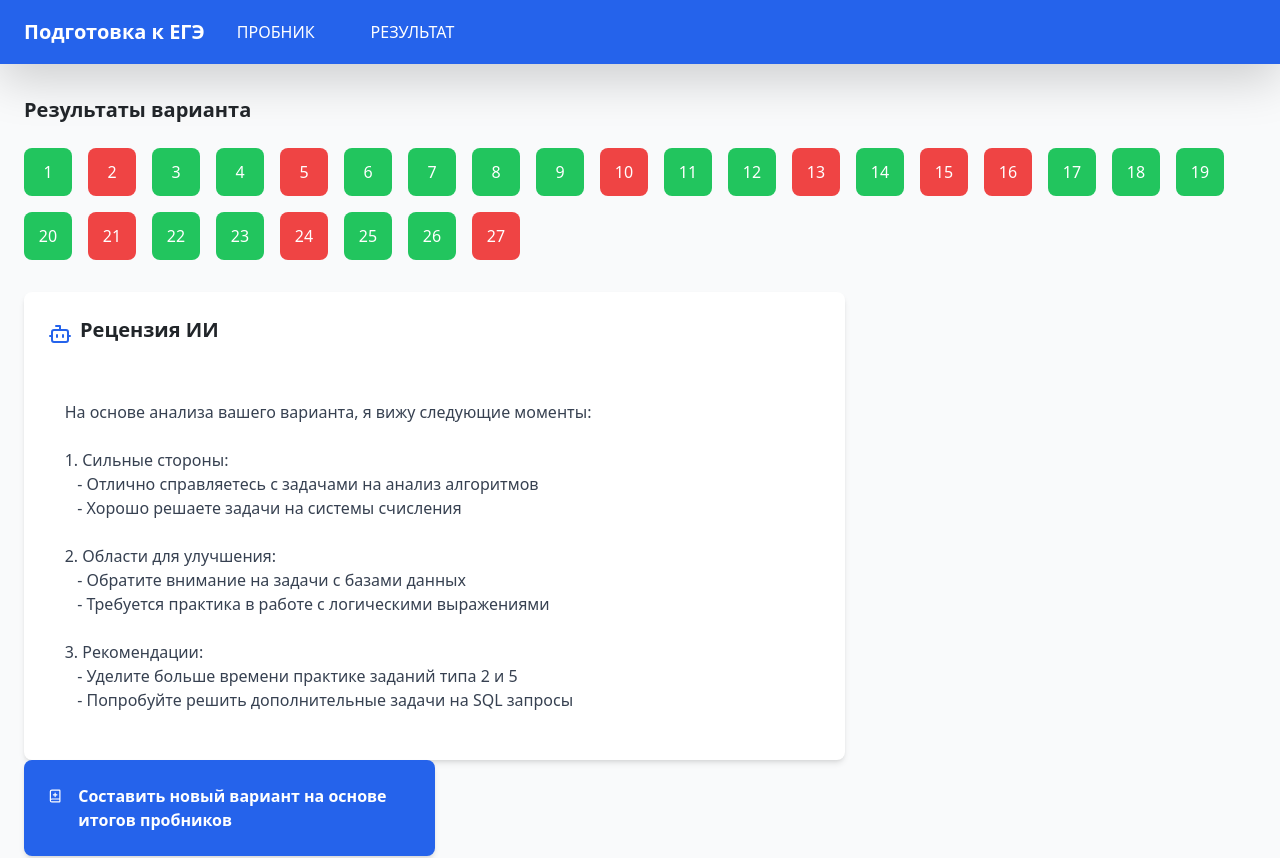
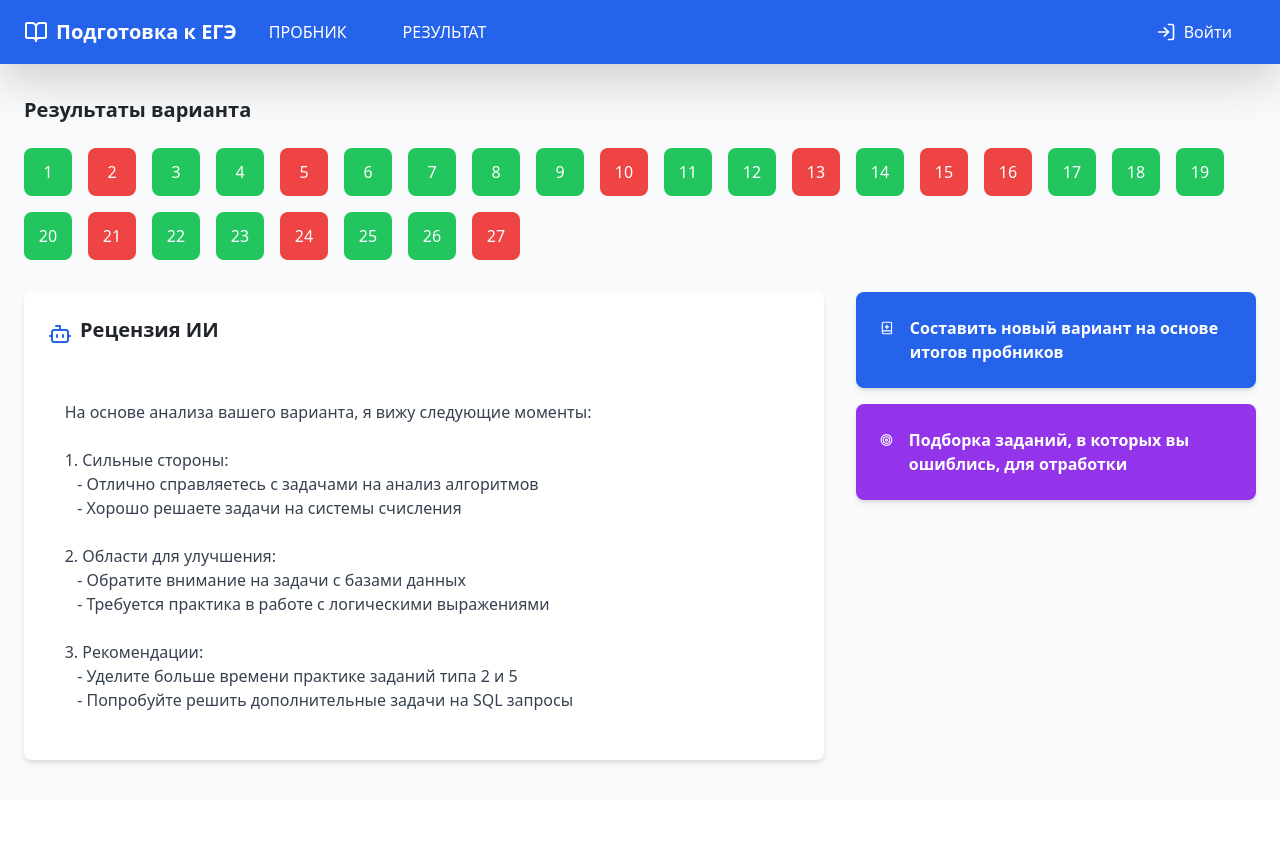
Before and after one commit to RoZaProject/education_aplication, a React (Vite) app: page /result in a window 1280 px wide. Shown: the top 858 px of the page. After the commit the page ends 800 px from the top, so only its background shows below. Built offline with nearby package versions, Linux system fonts and the light colour scheme.

Commit message:
Готова страница ResultsPage

```diff
--- a/src/pages/ResultsPage.jsx
+++ b/src/pages/ResultsPage.jsx
@@ -1,6 +1,6 @@
 import React from 'react';
-import { Link } from "react-router-dom";
-import { Bot, BookPlus, Target } from 'lucide-react';
+import { LogIn, BookOpen, Menu, BookPlus, Target, Bot } from 'lucide-react';
+import { Link } from "react-router-dom"
 
 function ResultsPage() {
   const mockResults = Array.from({ length: 27 }, (_, index) => ({
@@ -31,14 +31,33 @@ function ResultsPage() {
         <div className="max-w-7xl mx-auto px-4">
           <div className="flex justify-between h-16 items-center">
             <div className="flex items-center space-x-2">
+              <BookOpen className="h-6 w-6" />
               <span className="font-bold text-xl"><Link to="/" style={{color: "white", textDecoration:'none'}}> Подготовка к ЕГЭ </Link></span>
+
               <button className="hover:bg-blue-700 px-4 py-2 rounded-md flex items-center space-x-2">
+
                 <Link to="/home" style={{color: "white", textDecoration:'none'}}>ПРОБНИК</Link>
               </button>
+
               <button className="hover:bg-blue-700 px-4 py-2 rounded-md flex items-center space-x-2">
+
                 <Link to="/result" style={{color: "white", textDecoration:'none'}}>РЕЗУЛЬТАТ</Link>
               </button>
             </div>
+
+            <div className="hidden md:flex items-center space-x-4">
+              <button className="hover:bg-blue-700 px-4 py-2 rounded-md flex items-center space-x-2">
+                <LogIn className="h-5 w-5" />
+                <Link to="/auth" style={{color: "white", textDecoration:'none'}}>Войти</Link>
+              </button>
+            </div>
+
+            <button
+              className="md:hidden"
+              onClick={() => setShowMobileMenu(!showMobileMenu)}
+            >
+              <Menu className="h-6 w-6" />
+            </button>
           </div>
         </div>
       </nav>
@@ -61,6 +80,7 @@ function ResultsPage() {
           </div>
         </div>
 
+        <div className="flex flex-col md:flex-row gap-8">
           {/* AI Review */}
           <div className="md:w-2/3">
             <div className="bg-white rounded-lg shadow-md p-6">
@@ -88,6 +108,7 @@ function ResultsPage() {
           </div>
         </div>
       </div>
+    </div>
   );
 }
 
```
Lines whose indentation alone changed are shown as unchanged.
